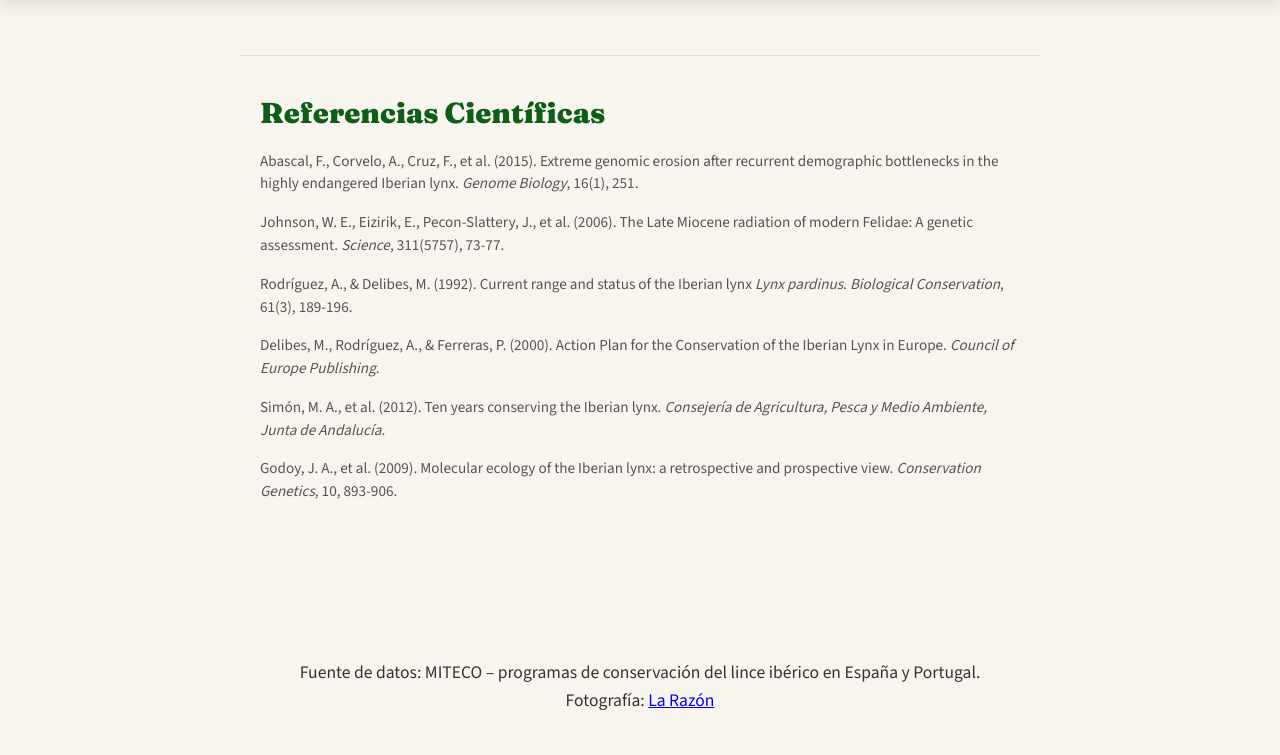
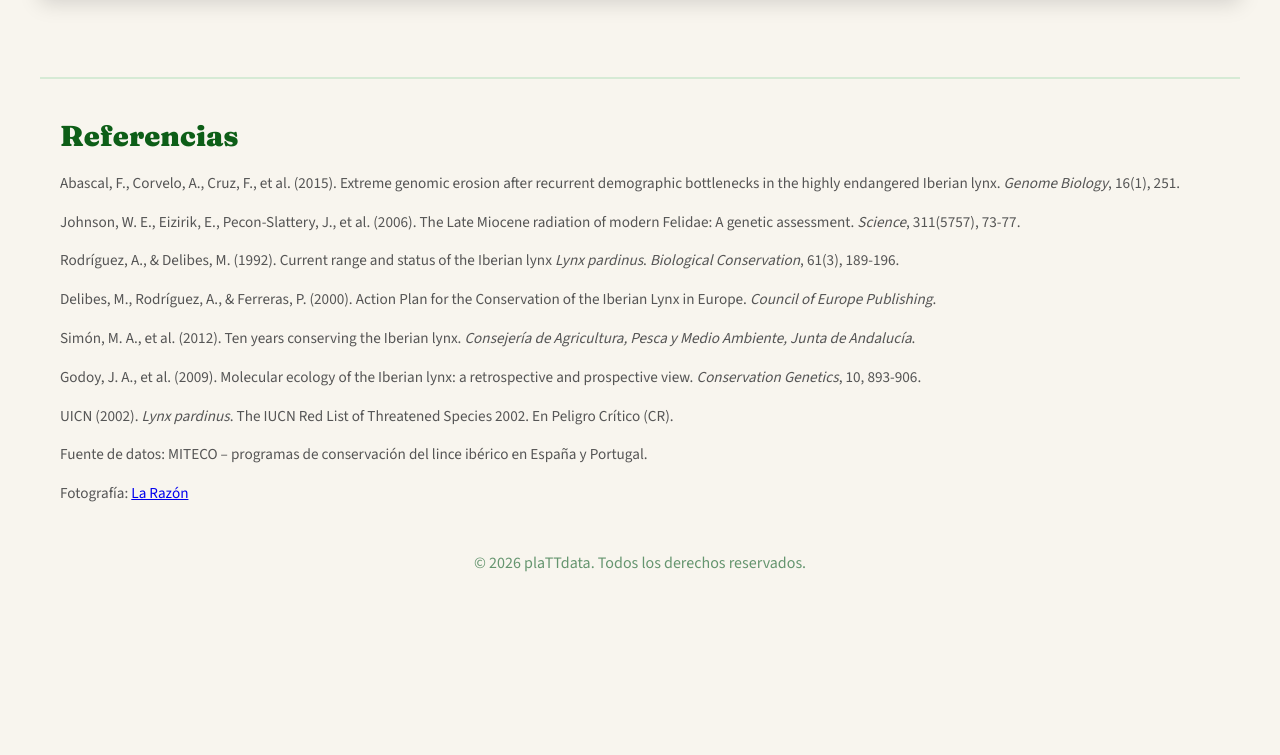
Before and after one commit to plattdev/lynx, a plain HTML site: page index.html in a window 1280 px wide. Shown: the part 5431-6186 px from the top of the page. After the commit the page ends 6047 px from the top, so only its background shows below. Drawn offline with nearby package versions, Linux system fonts and the light colour scheme; no server answers; a script that the page names is missing.

Commit message:
style: better project UX/UI

```diff
--- a/css/style.css
+++ b/css/style.css
@@ -20,6 +20,25 @@
 }
 
 /* --- CONFIGURACIÓN GENERAL --- */
+:root {
+  /* Paleta de Colores Principal */
+  --c-bg-beige: #f8f5ee;
+  --c-text-main: #333;
+  --c-text-muted: #555;
+
+  /* Verdes del Lince */
+  --c-green-dark: #0d2210;
+  --c-green-primary: #0d5e17;
+  --c-green-medium: #65956f;
+  --c-green-light: #a8d5b1;
+  --c-green-sage: #d6ead5;
+
+  /* Gráficas */
+  --c-chart-spain: #5b8fa8;
+  --c-chart-portugal: #c0644a;
+  --c-chart-highlight: #4a8f6a;
+}
+
 html {
   box-sizing: border-box;
 }
@@ -108,16 +127,21 @@ p {
 
 /* --- PIE DE PÁGINA --- */
 .main-footer {
-  max-width: 1000px;
-  margin: 0 auto;
-  padding: 40px 20px;
-  text-align: center;
+  width: 100%;
+  padding: 0 20px 40px; /* Elimina borde superior y reduce el espacio */
+  text-align: center; /* Centrado como se solicita */
+}
+
+.footer-copyright {
+  margin: 0;
+  font-size: 1rem;
+  color: var(--c-green-medium);
 }
 
 /* --- ESTRUCTURA SCROLLYTELLING --- */
 main {
-  /* Difuminado suave desde el crema del fondo a un verde salvia, y vuelta al crema para transición limpia al mapa */
-  background: linear-gradient(180deg, #f8f5ee 0%, #e6f0e5 20%, #d6ead5 50%, #e6f0e5 80%, #f8f5ee 100%);
+  /* Difuminado suave desde el beige del fondo hacia un verde más presente, regresando a beige al final para el mapa */
+  background: linear-gradient(180deg, #f8f5ee 0%, #d6ead5 30%, #a8d5b1 85%, #65956f 100%);
   padding-top: 40px;
   padding-bottom: 80px;
   position: relative;
@@ -179,6 +203,11 @@ main {
 .step p {
   font-size: 1.3rem;
   line-height: 1.6;
+}
+
+.status-vulnerable {
+  color: var(--c-green-primary) ;
+  font-weight: 900;
 }
 
 /* --- RESPONSIVE: apila el texto y el gráfico en pantallas estrechas --- */
@@ -287,8 +316,8 @@ main {
   text-align: center;
   font-family: "Fraunces", serif;
   font-weight: 900;
-  font-size: clamp(1.4rem, 4vw, 2rem);
-  color: #0d5e17;
+  font-size: clamp(1.8rem, 4vw, 2.5rem); /* Igualado al tamaño de .hero-intro h2 */
+  color: var(--c-green-primary)
   margin-bottom: 8px;
   padding: 0 20px;
 }
@@ -304,6 +333,8 @@ main {
 #map {
   position: relative;
   width: 100%;
+  max-width: 1200px;
+  margin: 0 auto;
   height: 560px;
   overflow: hidden;
   box-shadow: 0 6px 20px rgba(0, 0, 0, 0.15);
@@ -419,10 +450,11 @@ main {
 
 /* --- REFERENCIAS --- */
 .references-section {
-  max-width: 800px;
-  margin: 60px auto;
-  padding: 40px 20px;
-  border-top: 1px solid #ddd;
+  max-width: 1200px;
+  margin: 80px auto 20px; /* Reducido el margen inferior */
+  padding: 40px 20px 10px; /* Reducido el padding inferior */
+  border-top: 2px solid var(--c-green-sage);
+  text-align: left;
 }
 
 .references-section h2 {
--- a/index.html
+++ b/index.html
@@ -83,7 +83,7 @@
               histórico de <strong>2.663 ejemplares</strong>, con 542 hembras
               reproductoras y 952 cachorros nacidos ese año. El lince ibérico ha
               dejado de estar al borde de la extinción para convertirse en un
-              símbolo de esperanza transfronteriza.
+              símbolo de esperanza transfronteriza, logrando que en 2024 la UICN recatalogase a la especie de 'En Peligro' a '<span class="status-vulnerable">Vulnerable</span>'.
             </p>
           </div>
         </div>
@@ -106,30 +106,26 @@
     </section>
 
     <section class="references-section">
-      <h2 data-i18n="references_title">Referencias Científicas</h2>
+      <h2 data-i18n="references_title">Referencias</h2>
       <ul class="references-list">
         <li data-i18n="ref_1">Abascal, F., Corvelo, A., Cruz, F., et al. (2015). Extreme genomic erosion after recurrent demographic bottlenecks in the highly endangered Iberian lynx. <em>Genome Biology</em>, 16(1), 251.</li>
         <li data-i18n="ref_2">Johnson, W. E., Eizirik, E., Pecon-Slattery, J., et al. (2006). The Late Miocene radiation of modern Felidae: A genetic assessment. <em>Science</em>, 311(5757), 73-77.</li>
         <li data-i18n="ref_3">Rodríguez, A., & Delibes, M. (1992). Current range and status of the Iberian lynx <em>Lynx pardinus</em>. <em>Biological Conservation</em>, 61(3), 189-196.</li>
-        <li data-i18n="ref_4"></li>
-        <li data-i18n="ref_5"></li>
-        <li data-i18n="ref_6"></li>
+        <li data-i18n="ref_4">Delibes, M., Rodríguez, A., & Ferreras, P. (2000). Action Plan for the Conservation of the Iberian Lynx in Europe. <em>Council of Europe Publishing</em>.</li>
+        <li data-i18n="ref_5">Simón, M. A., et al. (2012). Ten years conserving the Iberian lynx. <em>Consejería de Agricultura, Pesca y Medio Ambiente, Junta de Andalucía</em>.</li>
+        <li data-i18n="ref_6">Godoy, J. A., et al. (2009). Molecular ecology of the Iberian lynx: a retrospective and prospective view. <em>Conservation Genetics</em>, 10, 893-906.</li>
+        <li data-i18n="ref_7">UICN (2002). <em>Lynx pardinus</em>. The IUCN Red List of Threatened Species 2002. En Peligro Crítico (CR).</li>
+        <li data-i18n="footer_source">Fuente de datos: MITECO – programas de conservación del lince ibérico en España y Portugal.</li>
+        <li>
+          <span data-i18n="footer_photo">Fotografía:</span>
+          <a href="https://fotografias.larazon.es/clipping/cmsimages01/2025/04/07/697DF3E1-1D2A-4EFD-A9FC-021066A839B0/temporada-cria-lince-donana-finalizado-estos-son-sus-resultados_98.jpg?crop=1920,1080,x0,y99&width=1900&height=1069&optimize=low&format=webply" target="_blank">La Razón</a>
+        </li>
       </ul>
     </section>
 
     <footer class="main-footer">
-      <p data-i18n="footer_source">
-        Fuente de datos: MITECO – programas de conservación del lince ibérico en
-        España y Portugal.
-      </p>
-      <p class="attribution">
-        <span data-i18n="footer_photo">Fotografía:</span>
-        <a
-          href="https://fotografias.larazon.es/clipping/cmsimages01/2025/04/07/697DF3E1-1D2A-4EFD-A9FC-021066A839B0/temporada-cria-lince-donana-finalizado-estos-son-sus-resultados_98.jpg?crop=1920,1080,x0,y99&width=1900&height=1069&optimize=low&format=webply"
-          target="_blank"
-        >
-          La Razón
-        </a>
+      <p class="footer-copyright" data-i18n="footer_copyright">
+        &copy; 2026 plaTTdata. Todos los derechos reservados.
       </p>
     </footer>
 
--- a/translations.js
+++ b/translations.js
@@ -11,7 +11,7 @@ const translations = {
     "step4_title": "Paso 4: España, el Gran Refugio",
     "step4_text": "España concentra la mayor parte de la población ibérica, distribuida principalmente por Castilla-La Mancha, Andalucía, Extremadura y nuevas zonas de reintroducción como Murcia, Castilla y León y Madrid. En 2024, la población española alcanzó los <strong>2.047 ejemplares</strong>. Los modelos científicos actuales recalcan la importancia de crear corredores ecológicos que conecten estas metapoblaciones, permitiendo la dispersión natural y amortiguando el impacto del cambio climático.",
     "step5_title": "Paso 5: Un Éxito Ibérico Compartido",
-    "step5_text": "Al otro lado de la frontera, la población lusa se concentra en el <strong>Valle del Guadiana</strong> y ya suma <strong>394 linces</strong> en 2025. Sumando ambos países, la población total del lince ibérico alcanzó en 2025 un récord histórico de <strong>2.663 ejemplares</strong>, con 542 hembras reproductoras y 952 cachorros nacidos ese año. El lince ibérico ha dejado de estar al borde de la extinción para convertirse en un símbolo de esperanza transfronteriza, logrando que en 2024 la UICN recatalogase a la especie de 'En Peligro' a 'Vulnerable'.",
+    "step5_text": "Al otro lado de la frontera, la población lusa se concentra en el <strong>Valle del Guadiana</strong> y ya suma <strong>394 linces</strong> en 2025. Sumando ambos países, la población total del lince ibérico alcanzó en 2025 un récord histórico de <strong>2.663 ejemplares</strong>, con 542 hembras reproductoras y 952 cachorros nacidos ese año. El lince ibérico ha dejado de estar al borde de la extinción para convertirse en un símbolo de esperanza transfronteriza, logrando que en 2024 la UICN recatalogase a la especie de 'En Peligro' a '<span class=\\'status-vulnerable\\'>Vulnerable</span>'.",
     "map_title": "Distribución Geográfica en 2025",
     "map_subtitle": "Número de linces ibéricos censados en 2025. El tamaño de cada círculo es proporcional a la población.",
     "footer_source": "Fuente de datos: MITECO – programas de conservación del lince ibérico en España y Portugal.",
@@ -23,13 +23,15 @@ const translations = {
     "legend_pt": "Portugal",
     "banner_title": "Evolución y Aislamiento",
     "banner_text": "El lince ibérico (<em>Lynx pardinus</em>) es una especie única cuya historia evolutiva está marcada por el aislamiento geográfico, y que a principios del siglo XXI fue catalogada por la UICN (2002) como el felino más amenazado del planeta en 'Peligro Crítico' de extinción. Durante el Pleistoceno, las glaciaciones forzaron a las poblaciones de felinos a buscar refugio en el sur de Europa. El aislamiento en la Península Ibérica provocó su divergencia del linaje del lince boreal (<em>Lynx lynx</em>) hace aproximadamente 1 millón de años (Johnson et al., 2006). Este aislamiento prolongado y las sucesivas reducciones demográficas modelaron su genoma, dejándolo vulnerable (Abascal et al., 2015). Recientemente, investigaciones en <em>Nature Geoscience</em> (2022) basadas en registros históricos han revelado que su área de distribución en el pasado era mucho más amplia de lo que se creía. Esto subraya que la actual recuperación de la población es, en realidad, una estabilización vital tras una contracción dramática, convirtiendo a este felino en un auténtico superviviente y un tesoro exclusivo de los ecosistemas ibéricos.",
-    "references_title": "Referencias Científicas",
+    "references_title": "Referencias",
     "ref_1": "Abascal, F., Corvelo, A., Cruz, F., et al. (2015). Extreme genomic erosion after recurrent demographic bottlenecks in the highly endangered Iberian lynx. <em>Genome Biology</em>, 16(1), 251.",
     "ref_2": "Johnson, W. E., Eizirik, E., Pecon-Slattery, J., et al. (2006). The Late Miocene radiation of modern Felidae: A genetic assessment. <em>Science</em>, 311(5757), 73-77.",
     "ref_3": "Rodríguez, A., & Delibes, M. (1992). Current range and status of the Iberian lynx <em>Lynx pardinus</em>. <em>Biological Conservation</em>, 61(3), 189-196.",
     "ref_4": "Delibes, M., Rodríguez, A., & Ferreras, P. (2000). Action Plan for the Conservation of the Iberian Lynx in Europe. <em>Council of Europe Publishing</em>.",
     "ref_5": "Simón, M. A., et al. (2012). Ten years conserving the Iberian lynx. <em>Consejería de Agricultura, Pesca y Medio Ambiente, Junta de Andalucía</em>.",
-    "ref_6": "Godoy, J. A., et al. (2009). Molecular ecology of the Iberian lynx: a retrospective and prospective view. <em>Conservation Genetics</em>, 10, 893-906."
+    "ref_6": "Godoy, J. A., et al. (2009). Molecular ecology of the Iberian lynx: a retrospective and prospective view. <em>Conservation Genetics</em>, 10, 893-906.",
+    "ref_7": "UICN (2002). <em>Lynx pardinus</em>. The IUCN Red List of Threatened Species 2002. En Peligro Crítico (CR).",
+    "footer_copyright": "&copy; 2026 plaTTdata. Todos los derechos reservados."
   },
   en: {
     "title": "The Iberian Lynx Recovery",
@@ -43,7 +45,7 @@ const translations = {
     "step4_title": "Step 4: Spain, the Great Refuge",
     "step4_text": "Spain holds the vast majority of the Iberian population, distributed mainly across Castilla-La Mancha, Andalusia, Extremadura, and new reintroduction areas like Murcia, Castilla y León, and Madrid. In 2024, the Spanish population reached <strong>2,047 individuals</strong>. Current scientific models emphasize the importance of creating ecological corridors to connect these metapopulations, allowing for natural dispersal and buffering against climate change impacts.",
     "step5_title": "Step 5: A Shared Iberian Success",
-    "step5_text": "Across the border, the Portuguese population is concentrated in the <strong>Guadiana Valley</strong> and already numbers <strong>394 lynxes</strong> in 2025. Combining both countries, the total Iberian lynx population reached a historic record of <strong>2,663 individuals</strong> in 2025, with 542 breeding females and 952 cubs born that year. The Iberian lynx has stepped back from the brink of extinction to become a symbol of cross-border hope, successfully leading the IUCN to downlist the species from 'Endangered' to 'Vulnerable' in 2024.",
+    "step5_text": "Across the border, the Portuguese population is concentrated in the <strong>Guadiana Valley</strong> and already numbers <strong>394 lynxes</strong> in 2025. Combining both countries, the total Iberian lynx population reached a historic record of <strong>2,663 individuals</strong> in 2025, with 542 breeding females and 952 cubs born that year. The Iberian lynx has stepped back from the brink of extinction to become a symbol of cross-border hope, successfully leading the IUCN to downlist the species from 'Endangered' to '<span class=\\'status-vulnerable\\'>Vulnerable</span>' in 2024.",
     "map_title": "Geographical Distribution in 2025",
     "map_subtitle": "Number of Iberian lynxes censused in 2025. The size of each circle is proportional to the population.",
     "footer_source": "Data source: MITECO – Iberian lynx conservation programs in Spain and Portugal.",
@@ -55,12 +57,14 @@ const translations = {
     "legend_pt": "Portugal",
     "banner_title": "Evolution and Isolation",
     "banner_text": "The Iberian lynx (<em>Lynx pardinus</em>) is a unique species whose evolutionary history is marked by geographic isolation, and which at the beginning of the 21st century was cataloged by the IUCN (2002) as the most endangered feline on the planet in 'Critically Endangered' status. During the Pleistocene glaciations, feline populations were forced to seek refuge in southern Europe. Isolation in the Iberian Peninsula led to its divergence from the Eurasian lynx lineage (<em>Lynx lynx</em>) approximately 1 million years ago (Johnson et al., 2006). This prolonged isolation and successive demographic bottlenecks shaped its genome, leaving it vulnerable (Abascal et al., 2015). Recently, research published in <em>Nature Geoscience</em> (2022) based on historical records has revealed that its past distribution range was much wider than previously thought. This emphasizes that the current population recovery is actually a vital stabilization following a dramatic contraction, making this feline a true survivor and an exclusive treasure of the Iberian ecosystems.",
-    "references_title": "Scientific References",
+    "references_title": "References",
     "ref_1": "Abascal, F., Corvelo, A., Cruz, F., et al. (2015). Extreme genomic erosion after recurrent demographic bottlenecks in the highly endangered Iberian lynx. <em>Genome Biology</em>, 16(1), 251.",
     "ref_2": "Johnson, W. E., Eizirik, E., Pecon-Slattery, J., et al. (2006). The Late Miocene radiation of modern Felidae: A genetic assessment. <em>Science</em>, 311(5757), 73-77.",
     "ref_3": "Rodríguez, A., & Delibes, M. (1992). Current range and status of the Iberian lynx <em>Lynx pardinus</em>. <em>Biological Conservation</em>, 61(3), 189-196.",
     "ref_4": "Delibes, M., Rodríguez, A., & Ferreras, P. (2000). Action Plan for the Conservation of the Iberian Lynx in Europe. <em>Council of Europe Publishing</em>.",
     "ref_5": "Simón, M. A., et al. (2012). Ten years conserving the Iberian lynx. <em>Consejería de Agricultura, Pesca y Medio Ambiente, Junta de Andalucía</em>.",
-    "ref_6": "Godoy, J. A., et al. (2009). Molecular ecology of the Iberian lynx: a retrospective and prospective view. <em>Conservation Genetics</em>, 10, 893-906."
+    "ref_6": "Godoy, J. A., et al. (2009). Molecular ecology of the Iberian lynx: a retrospective and prospective view. <em>Conservation Genetics</em>, 10, 893-906.",
+    "ref_7": "IUCN (2002). <em>Lynx pardinus</em>. The IUCN Red List of Threatened Species 2002. Critically Endangered (CR).",
+    "footer_copyright": "&copy; 2026 plaTTdata. All rights reserved."
   }
 };
```
